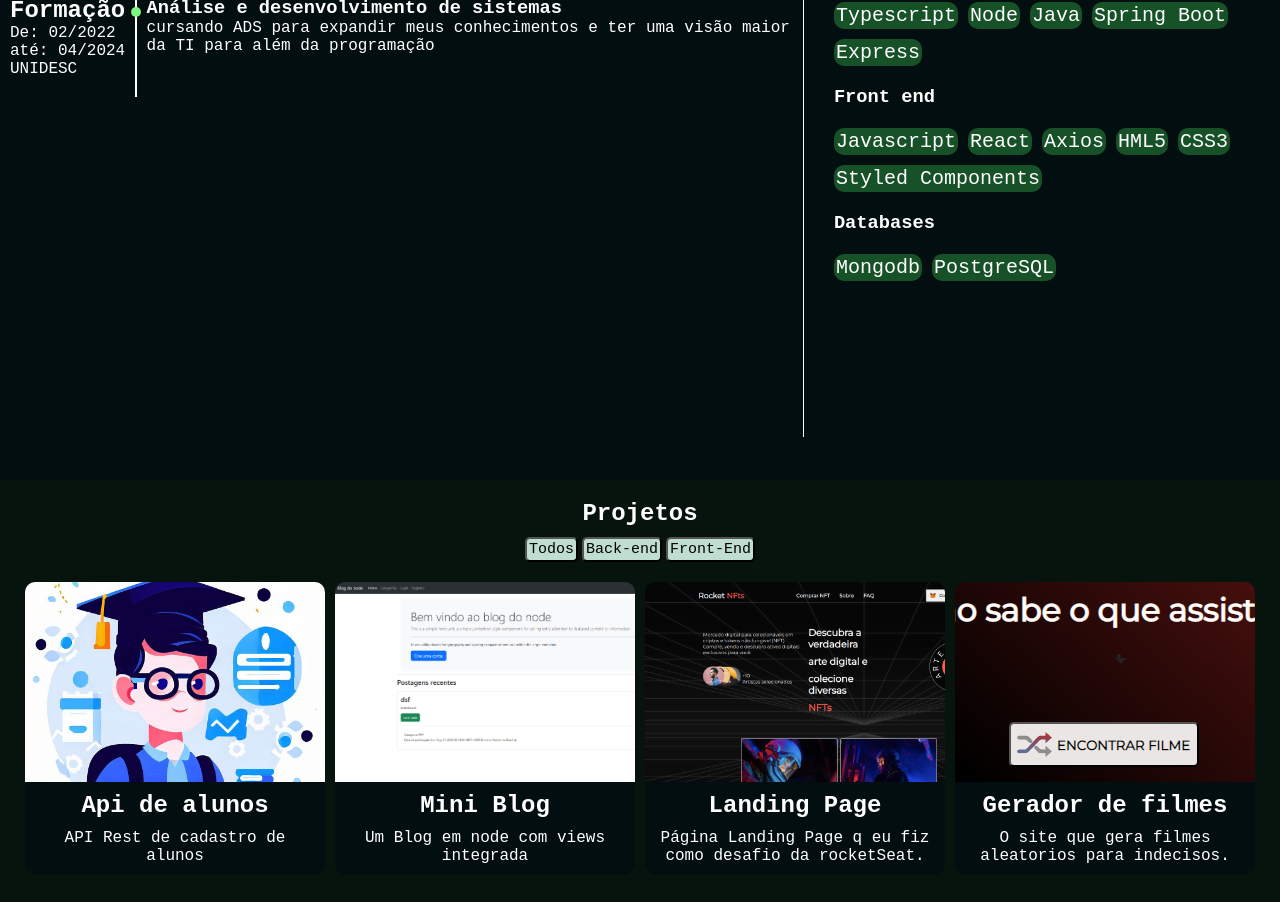
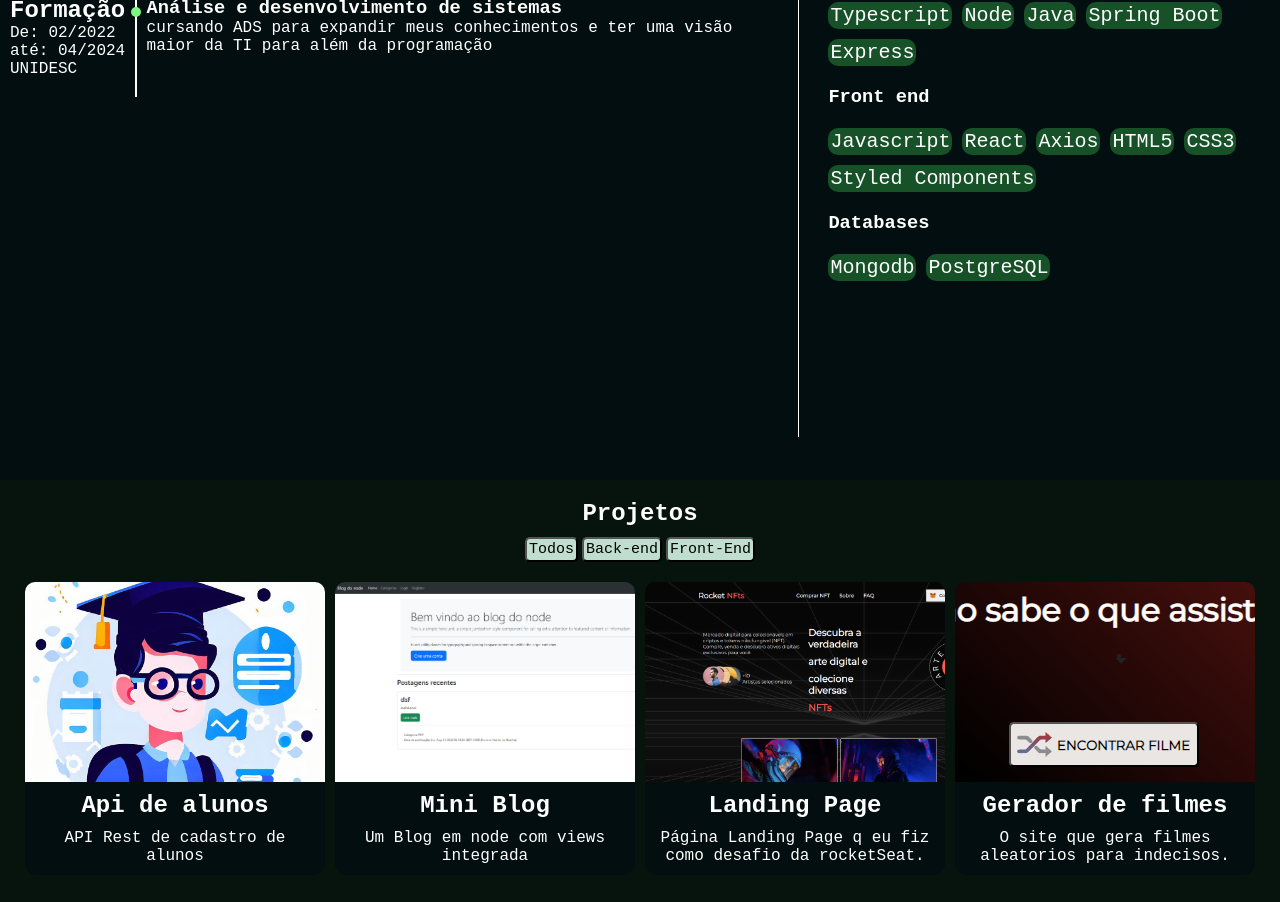
Before and after one commit to DaniloDeV90/MyPortfolio, a React (Vite) app in the folder portfolio/: page / in a window 1280 px wide. Shown: the part 1820-2722 px from the top of the page. Built offline with nearby package versions, Linux system fonts and the light colour scheme; a web font is replaced by a local one.

Commit message:
mudanças

```diff
--- a/portfolio/src/Pages/Servicos/Curriculo.tsx
+++ b/portfolio/src/Pages/Servicos/Curriculo.tsx
@@ -79,7 +79,7 @@ const Curriculo = () => {
                   <span>Javascript</span>
                   <span>React</span>
                   <span>Axios</span>
-                  <span>HML5</span>
+                  <span>HTML5</span>
                   <span>CSS3</span>
                   <span>Styled Components</span>
 
```
